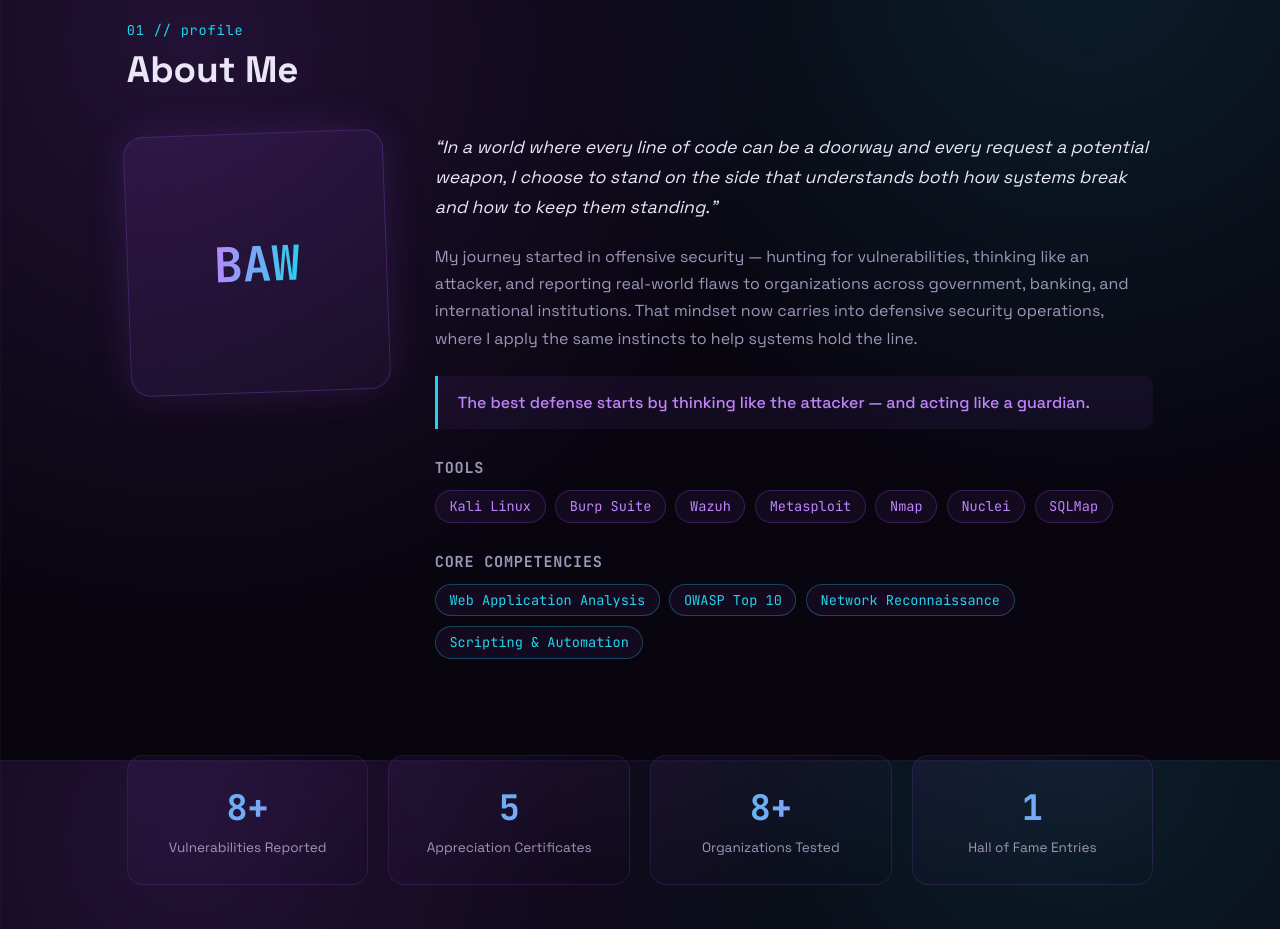
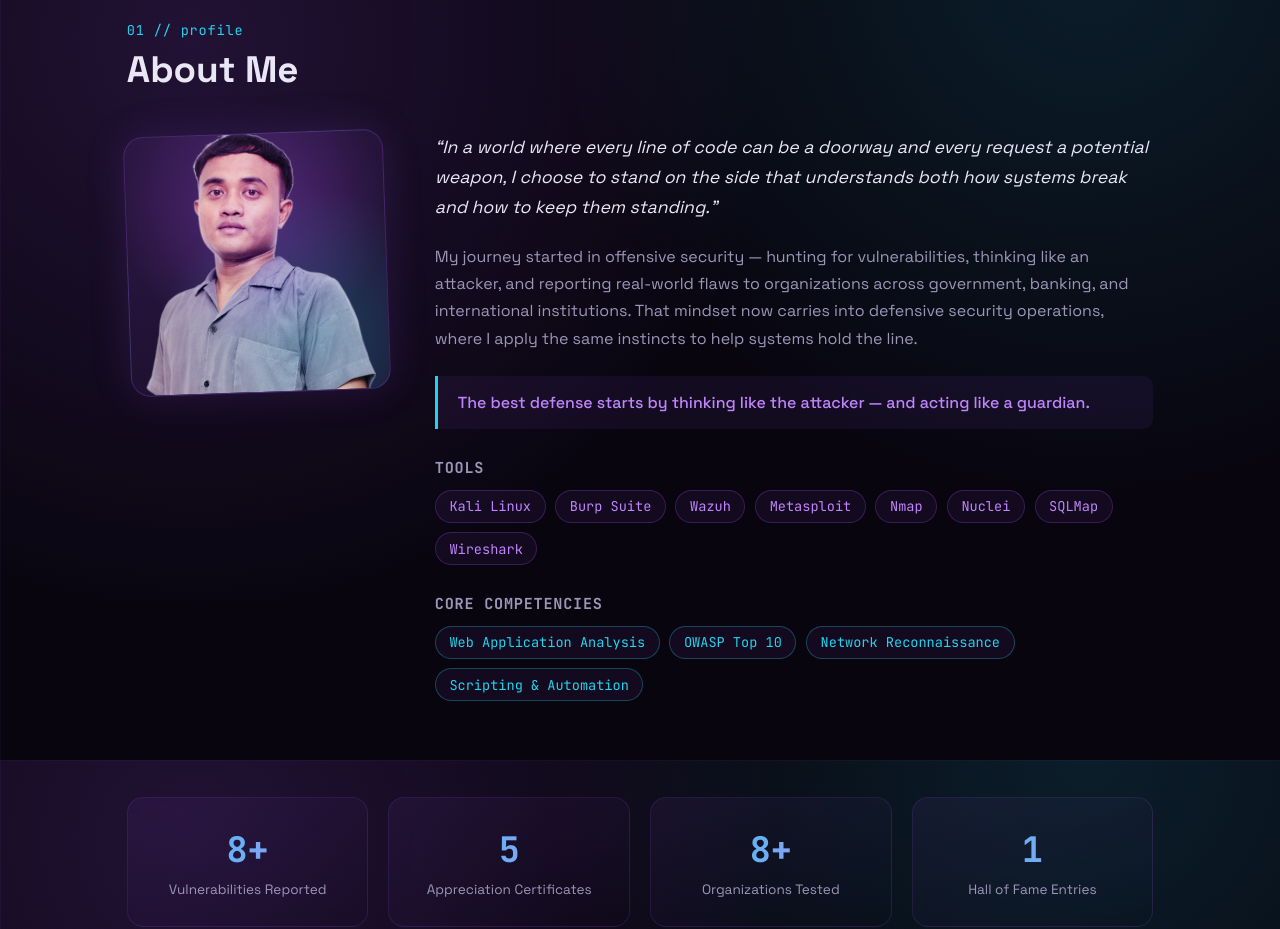
Before and after one commit to cyxbayx/cyxbayx-portfolio, a React (Vite) app: page / in a window 1280 px wide. Shown: the part 840-1769 px from the top of the page. Built offline with nearby package versions, Linux system fonts and the light colour scheme.

Commit message:
Add profile photo and Wireshark to tools list

```diff
--- a/src/App.css
+++ b/src/App.css
@@ -308,9 +308,14 @@ main section {
 }
 
 .photo-frame {
+  position: relative;
   aspect-ratio: 1;
+  overflow: hidden;
   border-radius: 20px;
-  background: linear-gradient(145deg, var(--surface-strong), var(--surface));
+  background:
+    radial-gradient(circle at 50% 30%, rgba(168, 85, 247, 0.35), transparent 60%),
+    radial-gradient(circle at 70% 80%, rgba(34, 211, 238, 0.25), transparent 55%),
+    linear-gradient(145deg, var(--surface-strong), var(--surface));
   border: 1px solid var(--border);
   display: flex;
   align-items: center;
@@ -327,14 +332,14 @@ main section {
   box-shadow: 0 0 55px rgba(34, 211, 238, 0.25);
 }
 
-.photo-initials {
-  font-family: var(--mono);
-  font-size: 3rem;
-  font-weight: 700;
-  background: linear-gradient(100deg, var(--purple-light), var(--cyan));
-  -webkit-background-clip: text;
-  background-clip: text;
-  color: transparent;
+.photo-img {
+  width: 100%;
+  height: 100%;
+  object-fit: cover;
+  object-position: center 12%;
+  mix-blend-mode: luminosity;
+  opacity: 0.94;
+  filter: contrast(1.05) saturate(1.15);
 }
 
 .about-text p {
--- a/src/App.jsx
+++ b/src/App.jsx
@@ -1,5 +1,6 @@
 import { useEffect, useRef, useState } from 'react'
 import './App.css'
+import profilePhoto from './assets/profile.png'
 
 const NAV_LINKS = [
   { href: '#home', label: 'Home' },
@@ -9,7 +10,7 @@ const NAV_LINKS = [
   { href: '#contact', label: 'Contact' },
 ]
 
-const TOOLS = ['Kali Linux', 'Burp Suite', 'Wazuh', 'Metasploit', 'Nmap', 'Nuclei', 'SQLMap']
+const TOOLS = ['Kali Linux', 'Burp Suite', 'Wazuh', 'Metasploit', 'Nmap', 'Nuclei', 'SQLMap', 'Wireshark']
 
 const COMPETENCIES = [
   'Web Application Analysis',
@@ -227,7 +228,7 @@ function App() {
           <div className="about-grid">
             <Reveal className="about-photo">
               <div className="photo-frame">
-                <span className="photo-initials">BAW</span>
+                <img className="photo-img" src={profilePhoto} alt="Bayu Adji Wilarno" />
               </div>
             </Reveal>
             <Reveal className="about-text" delay={150}>
```
Also changed, not shown: src/assets/profile.png (added).
